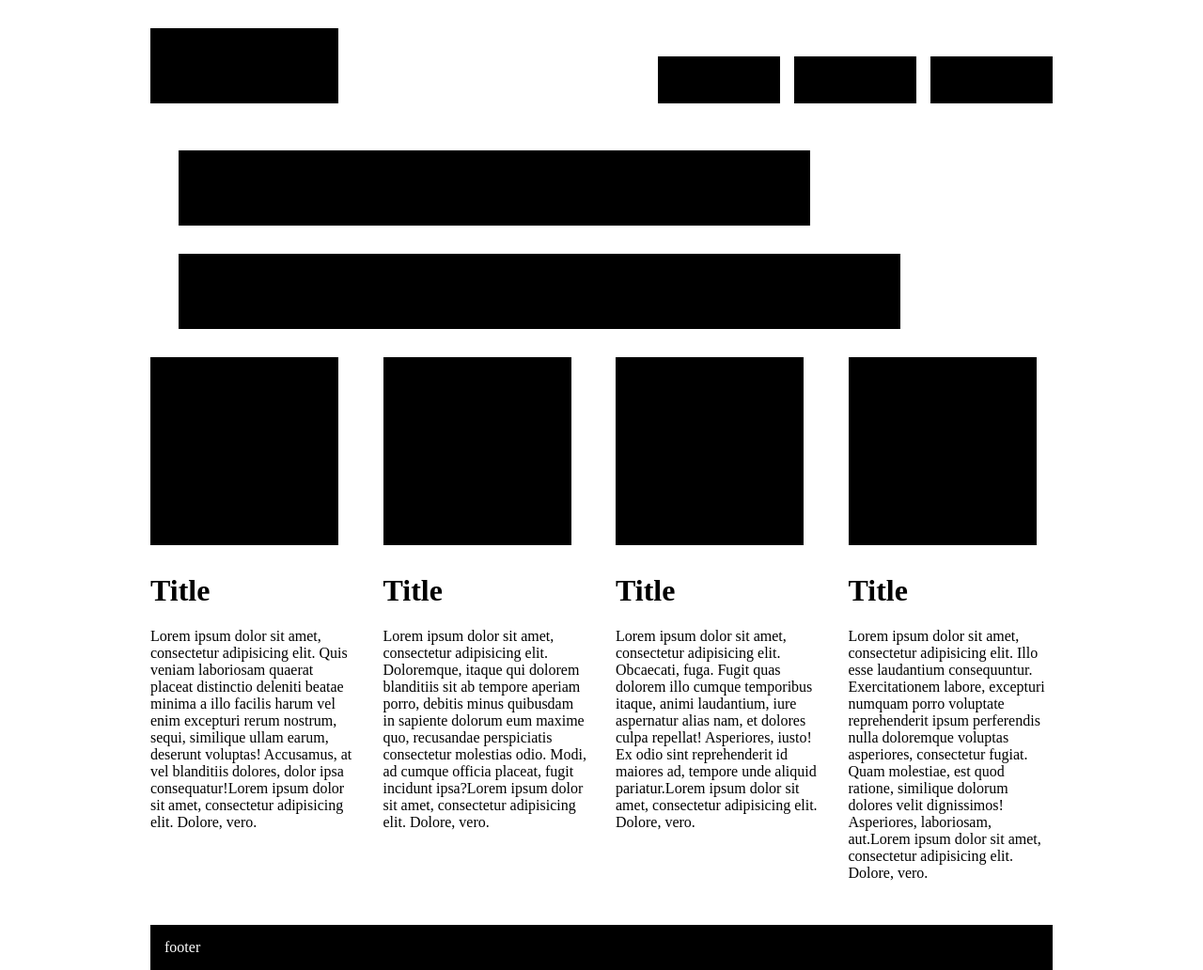
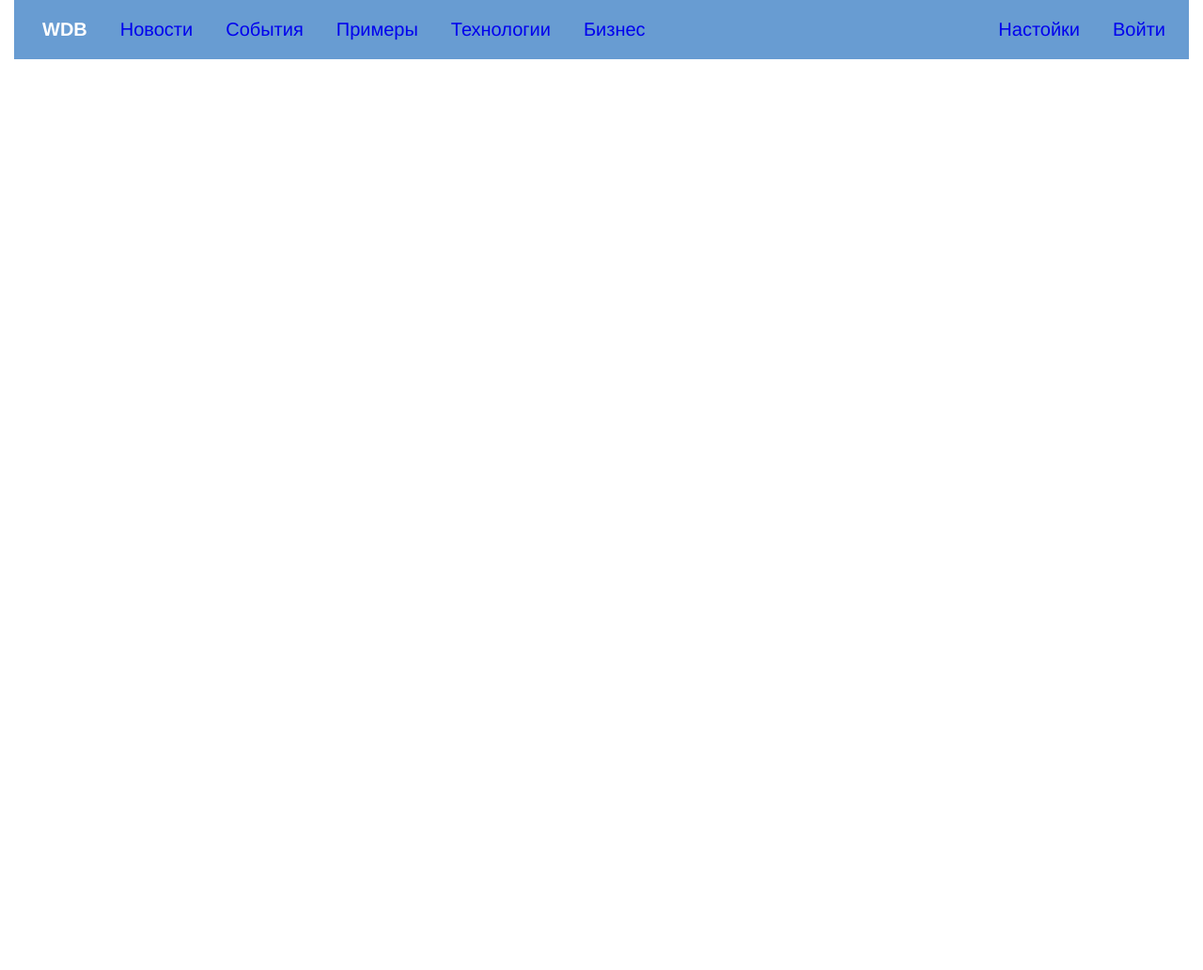
Before and after one commit to medrom4/flex-box, a plain HTML site: page index.html in a window 1280 px wide. Shown: the whole page at 94% size. After the commit the page ends 800 px from the top, so only its background shows below. Drawn offline with Linux system fonts and the light colour scheme.

Commit message:
header-site

```diff
--- a/index.html
+++ b/index.html
@@ -12,51 +12,38 @@
 <body>
 
 	<header class="header">
-		<a href="#" class="logo">logo</a>
-		<nav class="nav">
-			<a href="#" class="nav-item"></a>
-			<a href="#" class="nav-item"></a>
-			<a href="#" class="nav-item"></a>
-		</nav>
-	</header>
+
+		<div class="header_section">
+			<div class="header_item headerlogo">
+				WDB
+			</div>
+			<div class="header_item headerButton">
+				<a href="#" class="">Новости</a>
+			</div>
+			<div class="header_item headerButton">
+				<a href="#" class="">События</a>
+			</div>
+			<div class="header_item headerButton">
+				<a href="#" class="">Примеры</a>
+			</div>
+			<div class="header_item headerButton">
+				<a href="#" class="">Технологии</a>
+			</div>
+			<div class="header_item headerButton">
+				<a href="#" class="">Бизнес</a>
+			</div>
+		</div>
 
 
-	<main class="main">
-		<div class="fline"></div>
-		<div class="sline"></div>
-		<div class="grid">
-			<div class="grid-item">
-				<div class="grid-img sqr"></div>
-				<h1>Title</h1>
-				<p>Lorem ipsum dolor sit amet, consectetur adipisicing elit. Quis veniam laboriosam quaerat placeat distinctio deleniti beatae minima a illo facilis harum vel enim excepturi rerum nostrum, sequi, similique ullam earum, deserunt voluptas! Accusamus, at vel blanditiis dolores, dolor ipsa consequatur!Lorem ipsum dolor sit amet, consectetur adipisicing elit. Dolore, vero.</p>
+		<div class="header_section">
+			<div class="header_item headerButton">
+				<a href="#" class="">Настойки</a>
 			</div>
-			<div class="grid-item">
-				<div class="grid-img sqr"></div>
-				<h1>Title</h1>
-				<p>Lorem ipsum dolor sit amet, consectetur adipisicing elit. Doloremque, itaque qui dolorem blanditiis sit ab tempore aperiam porro, debitis minus quibusdam in sapiente dolorum eum maxime quo, recusandae perspiciatis consectetur molestias odio. Modi, ad cumque officia placeat, fugit incidunt ipsa?Lorem ipsum dolor sit amet, consectetur adipisicing elit. Dolore, vero.</p>
-			</div>
-			<div class="grid-item">
-				<div class="grid-img sqr"></div>
-				<h1>Title</h1>
-				<p>Lorem ipsum dolor sit amet, consectetur adipisicing elit. Obcaecati, fuga. Fugit quas dolorem illo cumque temporibus itaque, animi laudantium, iure aspernatur alias nam, et dolores culpa repellat! Asperiores, iusto! Ex odio sint reprehenderit id maiores ad, tempore unde aliquid pariatur.Lorem ipsum dolor sit amet, consectetur adipisicing elit. Dolore, vero.</p>
-			</div>
-			<div class="grid-item">
-				<div class="grid-img sqr"></div>
-				<h1>Title</h1>
-				<p>Lorem ipsum dolor sit amet, consectetur adipisicing elit. Illo esse laudantium consequuntur. Exercitationem labore, excepturi numquam porro voluptate reprehenderit ipsum perferendis nulla doloremque voluptas asperiores, consectetur fugiat. Quam molestiae, est quod ratione, similique dolorum dolores velit dignissimos! Asperiores, laboriosam, aut.Lorem ipsum dolor sit amet, consectetur adipisicing elit. Dolore, vero.</p>
+			<div class="header_item headerButton">
+				<a href="#" class="">Войти</a>
 			</div>
 		</div>
-	</main>
-
-
-
-	<footer class="footer">
-		footer
-	</footer>
-
-
-
-
+	</header>
 
 </body>
 
--- a/style/main.css
+++ b/style/main.css
@@ -14,134 +14,39 @@ body {
 }
 
 a {
-    color: #fff;
-    text-decoration: underline;
-}
-
-a:hover {
+    /*color: #fff;*/
     text-decoration: none;
 }
 
-img {
-    border: 0;
+.header {
+    display: flex;
+    justify-content: space-between;
+    padding: 10px;
+    background: #689CD2;
+    color: #fff;
+    font-family: Helvetica;
 }
 
-h1 {
-    margin-top: 0;
-}
-
-.header {
-    width: 100%;
-    max-width: 960px;
-    min-width: 430px;
-    margin: 0 auto 30px;
-    padding: 30px 0 10px;
+.header_section {
     display: flex;
-    flex-wrap: wrap;
-    align-items: flex-end;
-    justify-content: space-between;
-    box-sizing: border-box;
-}
-
-.logo {
-    background: #000;
-    width: 200px;
-    height: 80px;
-    font-size: 0;
-    margin: 0 10px 10px 0;
-    display: flex;
-    flex: none;
     align-items: center;
 }
 
-.nav {
-    margin: -5px 0 10px -15px;
-    display: flex;
-    flex-wrap: wrap;
-
+.header_item {
+    padding: 10px 15px;
+    font-size: 20px;
+    margin-left: 5px;
 }
 
-.nav-item {
-    background: #000;
-    width: 130px;
-    height: 50px;
-    font-size: 1.5rem;
-    color: #fff;
-    text-decoration: none;
-    text-align: center;
-    margin: 5px 0 0 15px;
-    display: flex;
-    justify-content: center;
-    align-items: center;
+.header_item:hover {
+    background-color: #FF9900;
+    border-radius: 4px;
 }
 
-.main {
-    width: 100%;
-    min-width: 430px;
-    max-width: 960px;
-    margin: auto;
-    flex: auto;
-    box-sizing: border-box;
+.headerlogo {
+    font-weight: bold;
 }
 
-
-.fline {
-    background: #000;
-    width: 70%;
-    min-height: 80px;
-    margin: 0 0 30px 30px;
+.headerButton {
+    cursor: pointer;
 }
-
-.sline {
-    background: #000;
-    width: 80%;
-    min-height: 80px;
-    margin: 0 0 30px 30px;
-}
-
-.grid {
-    display: flex;
-    justify-content: space-between;
-    flex-wrap: wrap;
-}
-
-.grid-item {
-    margin-bottom: 30px;
-    flex: 0 1 calc(25% - 30px * 3/4);
-}
-
-.grid-img {
-    width: 100%;
-    height: auto;
-    display: block;
-    margin-bottom: 30px;
-}
-
-.sqr {
-    width: 200px;
-    height: 200px;
-    background: black;
-}
-
-.footer {
-    background: black;
-    width: 100%;
-    max-width: 960px;
-    min-width: 430px;
-    color: #fff;
-    margin: auto;
-    padding: 15px;
-    box-sizing: border-box;
-}
-
-@media screen and (max-width: 800px) {
-    .grid-item {
-        flex: 0 1 calc(50% - 30px / 2);
-    }
-}
-
-@media screen and (max-width: 600px) {
-    .grid-item {
-        flex: 0 1 100%;
-    }
-}
```
